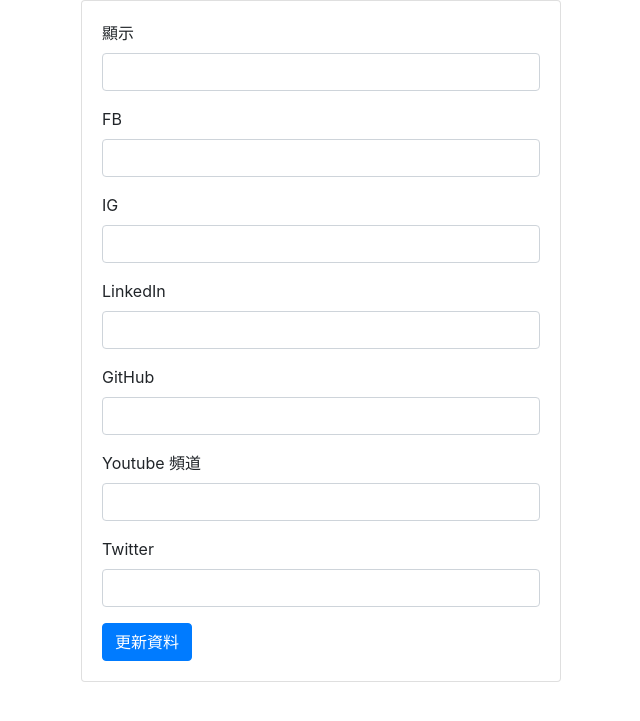
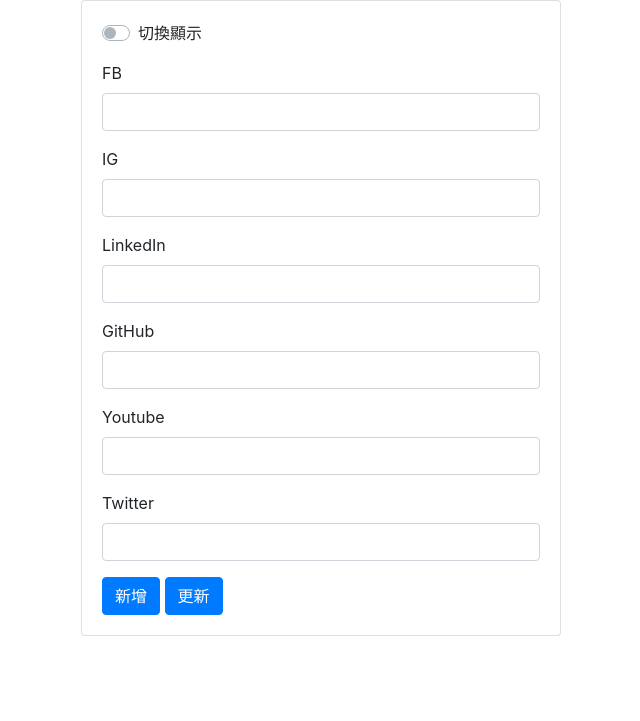
Before and after one commit to ic-chen/resume, a PHP site: page /admin/social_m.html in a window 1280 px wide. Shown: the top 721 px of the page, without its empty margins (319-959 px from the left). Run offline with PHP 8.4, Linux system fonts and the light colour scheme.

Commit message:
2019-12-07 (可新增社群資料)

```diff
--- a/admin/social_m.html
+++ b/admin/social_m.html
@@ -17,97 +17,119 @@
 </style>
 </head>
 <body>
-<div class="data d-flex align-items-center">
-<div class="card mx-auto">
+<!-- 顯示及更新社群資料 -->
+<div class="data d-flex justify-content-center align-items-center">
+<div class="card">
 <div class="card-body text-left">
 <div class="form-row">
     <div class="form-group col-md-12">
-        <label for="inputShow">顯示</label>
-        <input type="text" name="see" class="form-control">
+        <div class="custom-control custom-switch">
+            <input type="checkbox" class="custom-control-input" name="see" id="see">
+            <label class="custom-control-label" for="see">切換顯示</label>
+        </div>
     </div>
 </div>
 <div class="form-row">
     <div class="form-group col-md-12">
         <label for="inputFB">FB</label>
-        <input type="text" name="fb" class="form-control">
+        <input type="text" data-id="fb" class="fb form-control">
     </div>
 </div>
 <div class="form-row">
     <div class="form-group col-md-12">
         <label for="inputIG">IG</label>
-        <input type="text" name="ig" class="form-control">
+        <input type="text" data-id="ig" class="ig form-control">
     </div>
 </div>
 <div class="form-group">
     <label for="inputLinkedIn">LinkedIn</label>
-    <input type="text" name="linkedin" class="form-control">
+    <input type="text" data-id="linkedin" class="linkedin form-control">
 </div>
 <div class="form-row">
     <div class="form-group col-md-12">
         <label for="inputGitHub">GitHub</label>
-        <input type="text" name="linkedin" class="form-control">
+        <input type="text" data-id="github" class="github form-control">
     </div>
 </div>
 <div class="form-row">
     <div class="form-group col-md-12">
-        <label for="inputGitHub">Youtube 頻道</label>
-        <input type="text" name="youtube" class="form-control">
+        <label for="inputGitHub">Youtube</label>
+        <input type="text" data-id="youtube" class="youtube form-control">
     </div>
 </div>
 <div class="form-row">
     <div class="form-group col-md-12">
         <label for="inputGitHub">Twitter</label>
-        <input type="text" name="twitter" class="form-control">
+        <input type="text" data-id="twitter" class="twitter form-control">
     </div>
 </div>
-    <input type="button" value="更新資料" id="upt_btn" class="btn btn-primary">
+    <input type="button" value="新增" id="add_btn" class="btn btn-primary" data-toggle="modal" data-target="#exampleModalCenter">
+    <input type="button" value="更新" id="upt_btn" class="btn btn-primary">
 </div>
 </div>
 </div>
-<!-- <table>
-    <tr>
-        <td>顯示</td>
-        <td></td>
-    </tr>
-    <tr>
-        <td>FB</td>
-        <td></td>
-    </tr>
-    <tr>
-        <td>IG</td>
-        <td></td>
-    </tr>
-    <tr>
-        <td>LinkedIn</td>
-        <td></td>
-    </tr>
-    <tr>
-        <td>GitHub</td>
-        <td></td>
-    </tr>
-    <tr>
-        <td>Youtube 頻道</td>
-        <td></td>
-    </tr>
-    <tr>
-        <td>Twitter</td>
-        <td></td>
-    </tr>
-</table>
-<input type="button" value="新增資料" id="add_btn">
-<input type="button" value="更新資料" id="upt_btn"> -->
+
+<!-- 新增社群資料的 Modal -->
+<div class="modal fade" id="exampleModalCenter" tabindex="-1" role="dialog" aria-labelledby="exampleModalCenterTitle" aria-hidden="true">
+    <div class="modal-dialog modal-dialog-centered" role="document">
+        <div class="modal-content">
+        <div class="modal-header">
+            <h5 class="modal-title" id="exampleModalCenterTitle">新增社群資料</h5>
+            <button type="button" class="close" data-dismiss="modal" aria-label="Close">
+            <span aria-hidden="true">&times;</span>
+            </button>
+        </div>
+        <form action="./api/add_social_m.php" method="post">
+        <div class="modal-body">
+            <div class="form-row">
+                <div class="form-group col-md-12">
+                    <label for="inputFB">FB</label>
+                    <input type="text" name="fb" class="form-control">
+                </div>
+            </div>
+            <div class="form-row">
+                <div class="form-group col-md-12">
+                    <label for="inputIG">IG</label>
+                    <input type="text" name="ig" class="form-control">
+                </div>
+            </div>
+            <div class="form-group">
+                <label for="inputLinkedIn">LinkedIn</label>
+                <input type="text" name="linkedin" class="form-control">
+            </div>
+            <div class="form-row">
+                <div class="form-group col-md-12">
+                    <label for="inputGitHub">GitHub</label>
+                    <input type="text" name="github" class="form-control">
+                </div>
+            </div>
+            <div class="form-row">
+                <div class="form-group col-md-12">
+                    <label for="inputYoutube">Youtube</label>
+                    <input type="text" name="youtube" class="form-control">
+                </div>
+            </div>
+            <div class="form-row">
+                <div class="form-group col-md-12">
+                    <label for="inputTwitter">Twitter</label>
+                    <input type="text" name="twitter" class="form-control">
+                </div>
+            </div>
+            </div>
+            <div class="modal-footer">
+                <button type="button" class="btn btn-secondary" data-dismiss="modal">取消</button>
+                <input type="submit" class="btn btn-primary" value="新增">
+            </div>
+        </form>
+        </div>
+    </div>
+</div>
 
 <script src="./js/jquery-3.4.1.min.js"></script>
 <script>
-    // $('#add_btn').on('click',function(){
-    //     $('#box').css('display','flex')
-    //     $('body').css('overflow','hidden')
-    // })
-
-    // $('#cancel').on('click',function(){
-    //     $('#box').css('display','none')
-    //     $('body').css('overflow','auto')
-    // })
+$(function(){
+    console.log($('.twitter').data('id'))
+})
 </script>
 </body>
 </html>
```
Also changed, not shown: admin.php (+11 -0 lines), admin/data.html (+4 -3 lines), api/add.php (deleted, +0 -34 lines), api/add_social_m.php (added, +26 -0 lines), temp.html (+38 -22 lines).
